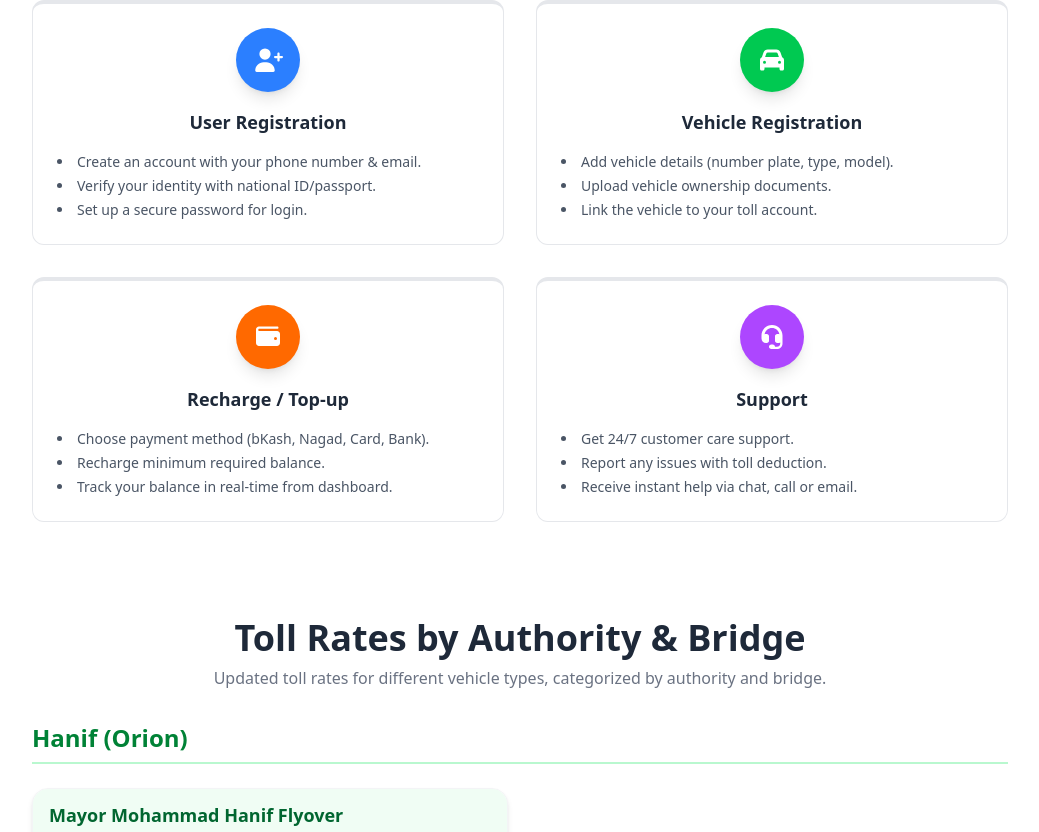
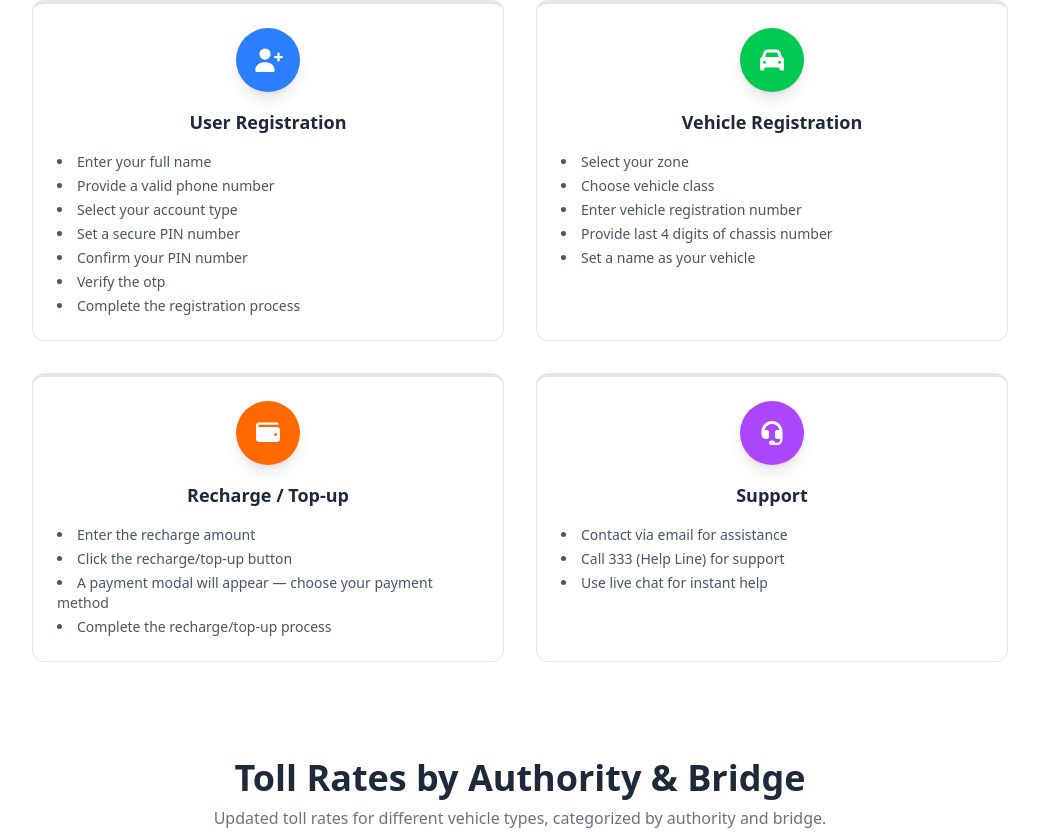
Before and after one commit to antorntech/ekpass-front, a React (Vite) app: page / in a window 1280 px wide. Shown: the part 1008-1840 px from the top of the page, without its empty margins (120-1159 px from the left). Built offline with nearby package versions, Linux system fonts and the light colour scheme.

Commit message:
update the tollrates

```diff
--- a/src/locales/bn.json
+++ b/src/locales/bn.json
@@ -11,5 +11,50 @@
     "toll_rate": "টোল রেট",
     "support": "সহায়তা",
     "login_signup": "লগইন / সাইনআপ"
+  },
+  "howItWorks": {
+    "title": "কিভাবে কাজ করে",
+    "subtitle": "আমাদের টোল সিস্টেম ব্যবহার শুরু করতে এই ধাপগুলো অনুসরণ করুন",
+    "steps": [
+      {
+        "title": "ইউজার রেজিস্ট্রেশন",
+        "points": [
+          "পূর্ণ নাম লিখুন",
+          "সঠিক ফোন নম্বর প্রদান করুন",
+          "অ্যাকাউন্ট টাইপ নির্বাচন করুন",
+          "একটি সুরক্ষিত পিন সেট করুন",
+          "পিন নাম্বারটি পুনরায় নিশ্চিত করুন",
+          "OTP যাচাই করুন",
+          "রেজিস্ট্রেশন প্রক্রিয়া সম্পন্ন করুন"
+        ]
+      },
+      {
+        "title": "যানবাহন নিবন্ধন",
+        "points": [
+          "আপনার জোন নির্বাচন করুন",
+          "যানবাহনের শ্রেণী নির্বাচন করুন",
+          "যানবাহন নিবন্ধন নাম্বার লিখুন",
+          "চ্যাসিস নাম্বারের শেষ ৪ সংখ্যা প্রদান করুন",
+          "আপনার গাড়ির নাম হিসেবে একটি নাম রাখুন"
+        ]
+      },
+      {
+        "title": "রিচার্জ / টপ-আপ",
+        "points": [
+          "রিচার্জের পরিমাণ লিখুন",
+          "রিচার্জ/টপ-আপ বোতামে ক্লিক করুন",
+          "একটি পেমেন্ট মডাল আসবে — পেমেন্ট পদ্ধতি নির্বাচন করুন",
+          "রিচার্জ/টপ-আপ প্রক্রিয়া সম্পন্ন করুন"
+        ]
+      },
+      {
+        "title": "সহায়তা",
+        "points": [
+          "সহায়তার জন্য ইমেইলে যোগাযোগ করুন",
+          "৩৩৩ (হেল্প লাইন) এ কল করুন",
+          "তাৎক্ষণিক সহায়তার জন্য লাইভ চ্যাট ব্যবহার করুন"
+        ]
+      }
+    ]
   }
 }
--- a/src/locales/en.json
+++ b/src/locales/en.json
@@ -11,5 +11,50 @@
     "toll_rate": "Toll Rate",
     "support": "Support",
     "login_signup": "Login / Signup"
+  },
+  "howItWorks": {
+    "title": "How It Works",
+    "subtitle": "Follow these steps to get started with our toll system",
+    "steps": [
+      {
+        "title": "User Registration",
+        "points": [
+          "Enter your full name",
+          "Provide a valid phone number",
+          "Select your account type",
+          "Set a secure PIN number",
+          "Confirm your PIN number",
+          "Verify the otp",
+          "Complete the registration process"
+        ]
+      },
+      {
+        "title": "Vehicle Registration",
+        "points": [
+          "Select your zone",
+          "Choose vehicle class",
+          "Enter vehicle registration number",
+          "Provide last 4 digits of chassis number",
+          "Set a name as your vehicle"
+        ]
+      },
+      {
+        "title": "Recharge / Top-up",
+        "points": [
+          "Enter the recharge amount",
+          "Click the recharge/top-up button",
+          "A payment modal will appear — choose your payment method",
+          "Complete the recharge/top-up process"
+        ]
+      },
+      {
+        "title": "Support",
+        "points": [
+          "Contact via email for assistance",
+          "Call 333 (Help Line) for support",
+          "Use live chat for instant help"
+        ]
+      }
+    ]
   }
 }
--- a/src/pages/landing/howitworks/HowItWorks.jsx
+++ b/src/pages/landing/howitworks/HowItWorks.jsx
@@ -1,4 +1,5 @@
 import React from "react";
+import { useTranslation } from "react-i18next";
 import { FontAwesomeIcon } from "@fortawesome/react-fontawesome";
 import {
   faUserPlus,
@@ -7,79 +8,41 @@ import {
   faHeadset,
 } from "@fortawesome/free-solid-svg-icons";
 
-const steps = [
-  {
-    step: 1,
-    title: "User Registration",
-    icon: faUserPlus,
-    color: "bg-blue-500",
-    points: [
-      "Create an account with your phone number & email.",
-      "Verify your identity with national ID/passport.",
-      "Set up a secure password for login.",
-    ],
-  },
-  {
-    step: 2,
-    title: "Vehicle Registration",
-    icon: faCar,
-    color: "bg-green-500",
-    points: [
-      "Add vehicle details (number plate, type, model).",
-      "Upload vehicle ownership documents.",
-      "Link the vehicle to your toll account.",
-    ],
-  },
-  {
-    step: 3,
-    title: "Recharge / Top-up",
-    icon: faWallet,
-    color: "bg-orange-500",
-    points: [
-      "Choose payment method (bKash, Nagad, Card, Bank).",
-      "Recharge minimum required balance.",
-      "Track your balance in real-time from dashboard.",
-    ],
-  },
-  {
-    step: 4,
-    title: "Support",
-    icon: faHeadset,
-    color: "bg-purple-500",
-    points: [
-      "Get 24/7 customer care support.",
-      "Report any issues with toll deduction.",
-      "Receive instant help via chat, call or email.",
-    ],
-  },
+const iconColors = [
+  "bg-blue-500",
+  "bg-green-500",
+  "bg-orange-500",
+  "bg-purple-500",
 ];
+const icons = [faUserPlus, faCar, faWallet, faHeadset];
 
 const HowItWorks = () => {
+  const { t } = useTranslation();
+  const steps = t("howItWorks.steps", { returnObjects: true });
+
   return (
     <div id="how-it-works" className="container mx-auto px-6 py-12">
       {/* Header */}
       <div className="text-center mb-10">
         <h1 className="text-2xl md:text-4xl font-bold text-gray-800">
-          How It Works
+          {t("howItWorks.title")}
         </h1>
-        <p className="text-gray-500 mt-2">
-          Follow these steps to get started with our toll system
-        </p>
+        <p className="text-gray-500 mt-2">{t("howItWorks.subtitle")}</p>
       </div>
 
       {/* Steps Grid */}
       <div className="grid gap-8 grid-cols-1 md:grid-cols-2">
-        {steps.map((s) => (
+        {steps.map((s, index) => (
           <div
-            key={s.step}
+            key={index}
             className="bg-white border border-gray-200 rounded-xl p-6 border-t-4 hover:shadow-lg transition duration-300"
-            style={{ borderTopColor: s.color.replace("bg-", "") }}
+            style={{ borderTopColor: iconColors[index].replace("bg-", "") }}
           >
             {/* Icon */}
             <div
-              className={`${s.color} text-white w-16 h-16 mx-auto flex items-center justify-center rounded-full shadow-lg mb-4`}
+              className={`${iconColors[index]} text-white w-16 h-16 mx-auto flex items-center justify-center rounded-full shadow-lg mb-4`}
             >
-              <FontAwesomeIcon icon={s.icon} className="text-2xl" />
+              <FontAwesomeIcon icon={icons[index]} className="text-2xl" />
             </div>
 
             {/* Title */}
```
Also changed, not shown: src/libs/tollrates.js.
